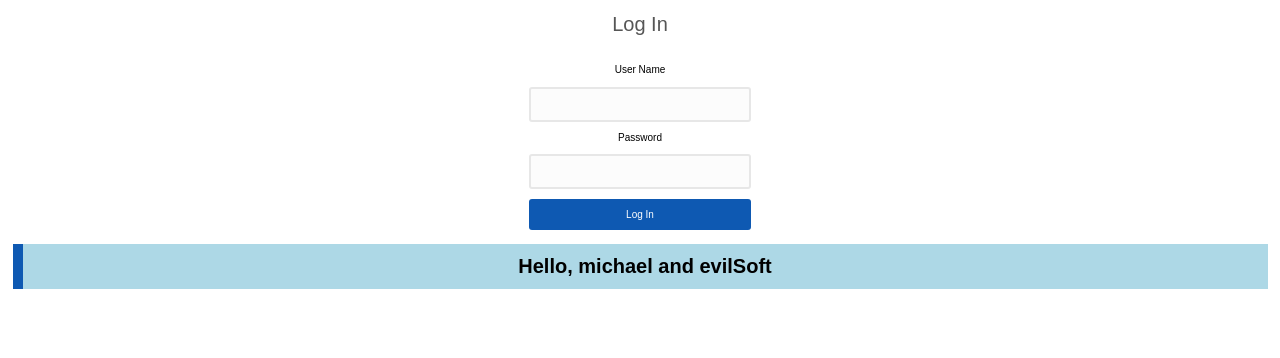
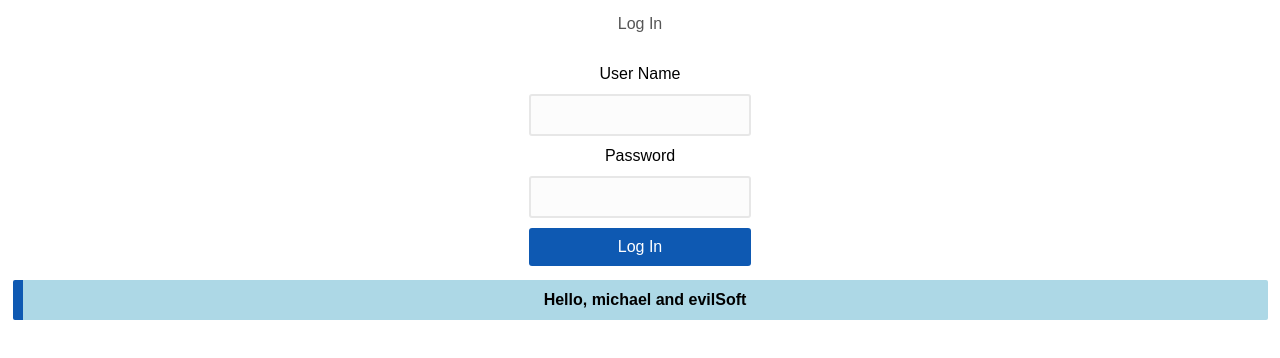
Before and after one commit to mikeramz86/ahab-client, a React (Create React App) app: page / in a window 1280 px wide. Shown: the top 358 px of the page. Built offline with nearby package versions, Linux system fonts and the light colour scheme.

Commit message:
updated default font sizes and finished task list

```diff
--- a/src/Greeting.css
+++ b/src/Greeting.css
@@ -1,9 +1,9 @@
 h3 {
-    font-size: 2em;
+    font-size: 1.6rem;
     margin-left: 1.25rem;
     margin-right: 1.25rem;
     padding: 1rem;
     border-left: 10px solid #0E59B2;
-    border-radius: 2x;
+    border-radius: 2px;
     background-color: lightblue;
 }
--- a/src/Greeting.js
+++ b/src/Greeting.js
@@ -10,10 +10,10 @@ class Greeting extends Component {
 
 Greeting.propTypes = {
   name: PropTypes.string
-};
+}
 
 Greeting.defaultProps = {
   name: ""
-};
+}
 
 export default Greeting
--- a/src/LoginPage.css
+++ b/src/LoginPage.css
@@ -1,5 +1,6 @@
 
 .logo {
+  font-size: 1.6rem;
   display: block;
   width: auto;
   height: 2rem;
@@ -7,6 +8,7 @@
 }
 
 .login-form {
+  font-size: 1.6rem;
   width: 25rem;
   padding: 1.4rem;
   border-radius: 3px;
@@ -17,12 +19,16 @@
 .login-form legend {
   width: 100%;
   line-height: 2rem;
-  font-size: 2rem;
+  font-size: 1.6rem;
   font-weight: 300;
   color: #565656;
   text-align: center;
   letter-spacing: 0;
   margin: 0 auto 3rem;
+}
+
+label {
+  font-size: 1.6rem;
 }
 
 input[type="text"],
@@ -31,7 +37,7 @@ input[type="submit"] {
   display: block;
   width: 100%;
   height: auto;
-  font-size: 1rem;
+  font-size: 1.6rem;
   text-align: left;
   padding: 1rem;
   border: 2px solid #e7e7e7;
@@ -43,7 +49,7 @@ input[type="submit"] {
 
 input[type="submit"] {
   height: auto;
-  font-size: 1rem;
+  font-size: 1.6rem;
   font-weight: 500;
   text-align: center;
   color: white;
```
